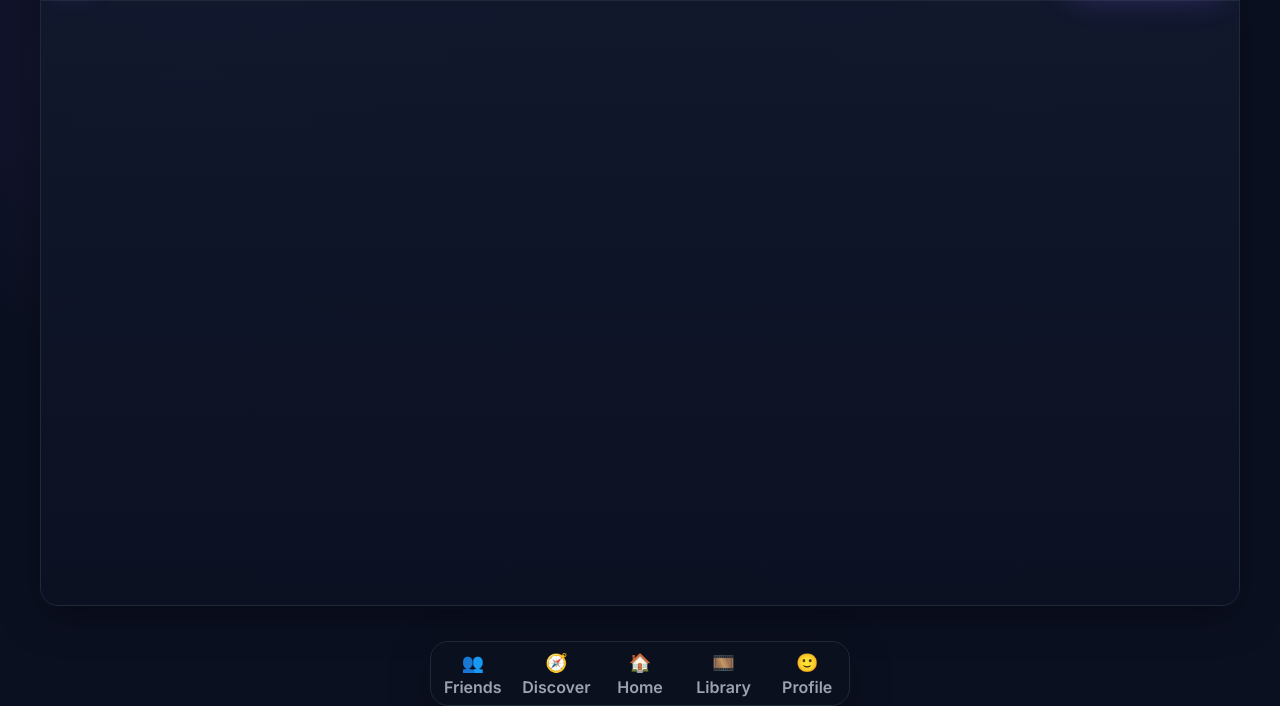
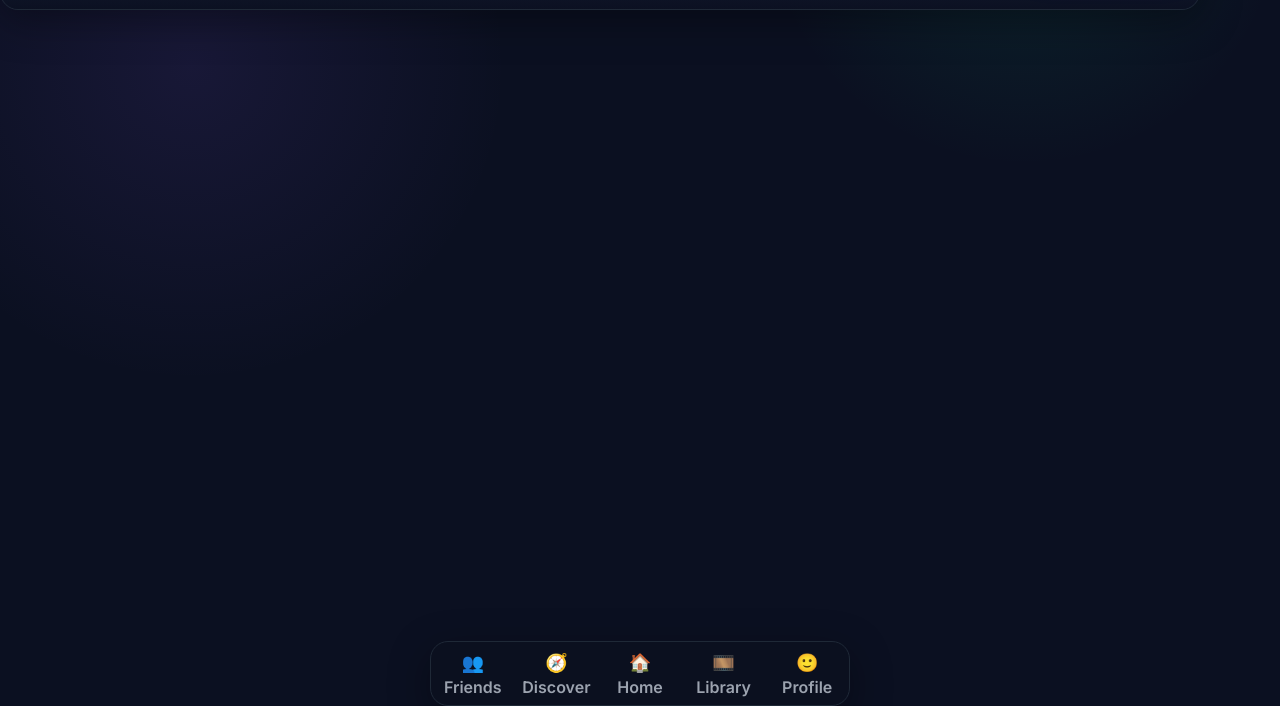
Before and after one commit to zuhak5/SmartMovieMatch, a plain HTML site: page index.html in a window 1280 px wide. Shown: the part 94-800 px from the top of the page. Drawn offline with Linux system fonts and the light colour scheme.

Commit message:
Change display property of app-shell to contents

```diff
--- a/assets/css/app-spa.css
+++ b/assets/css/app-spa.css
@@ -44,7 +44,7 @@ textarea {
 }
 
 .app-shell {
-  display: flex;
+  display: contents;
   justify-content: center;
   min-height: 100vh;
   padding: 12px;
```
